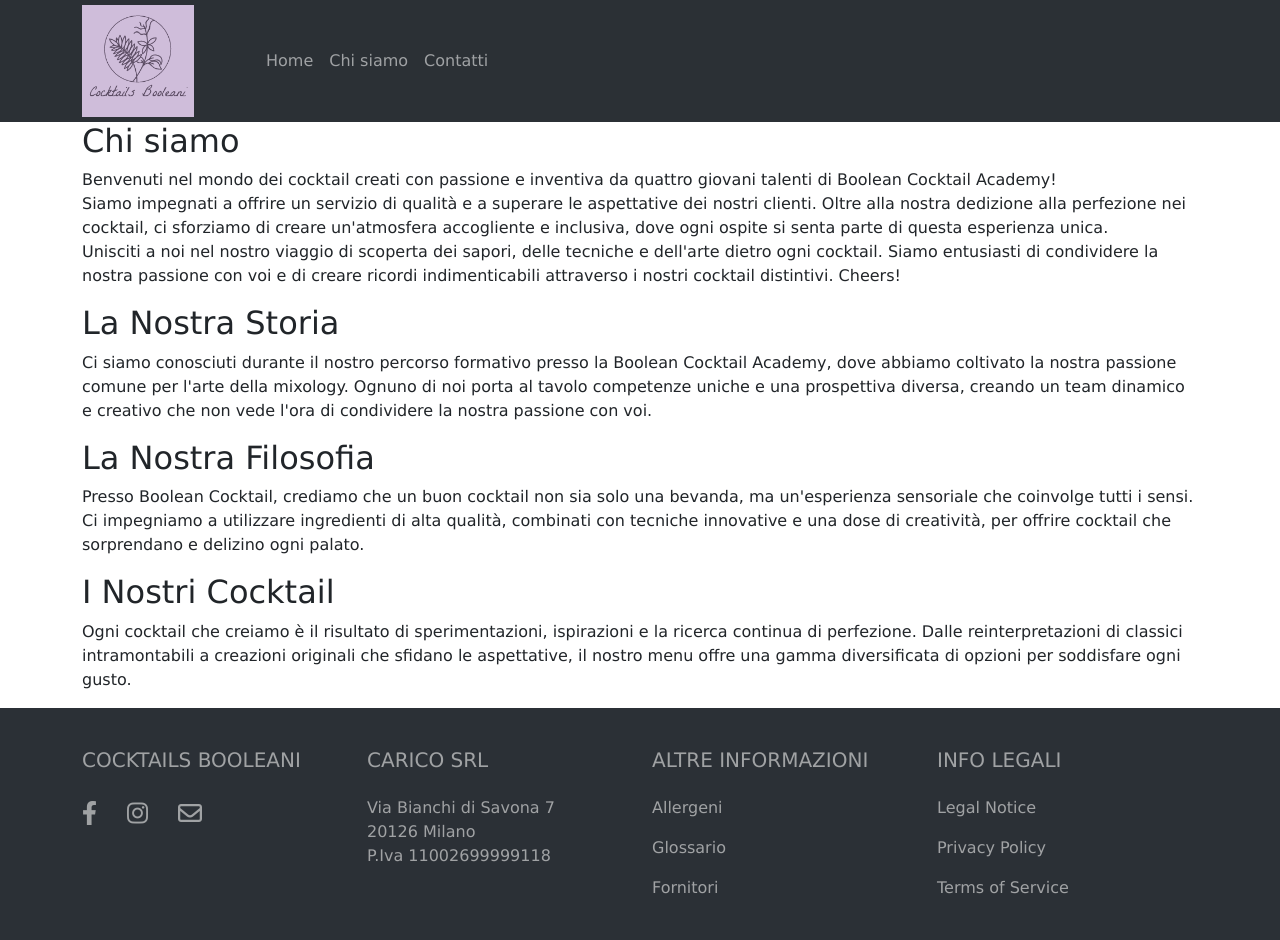
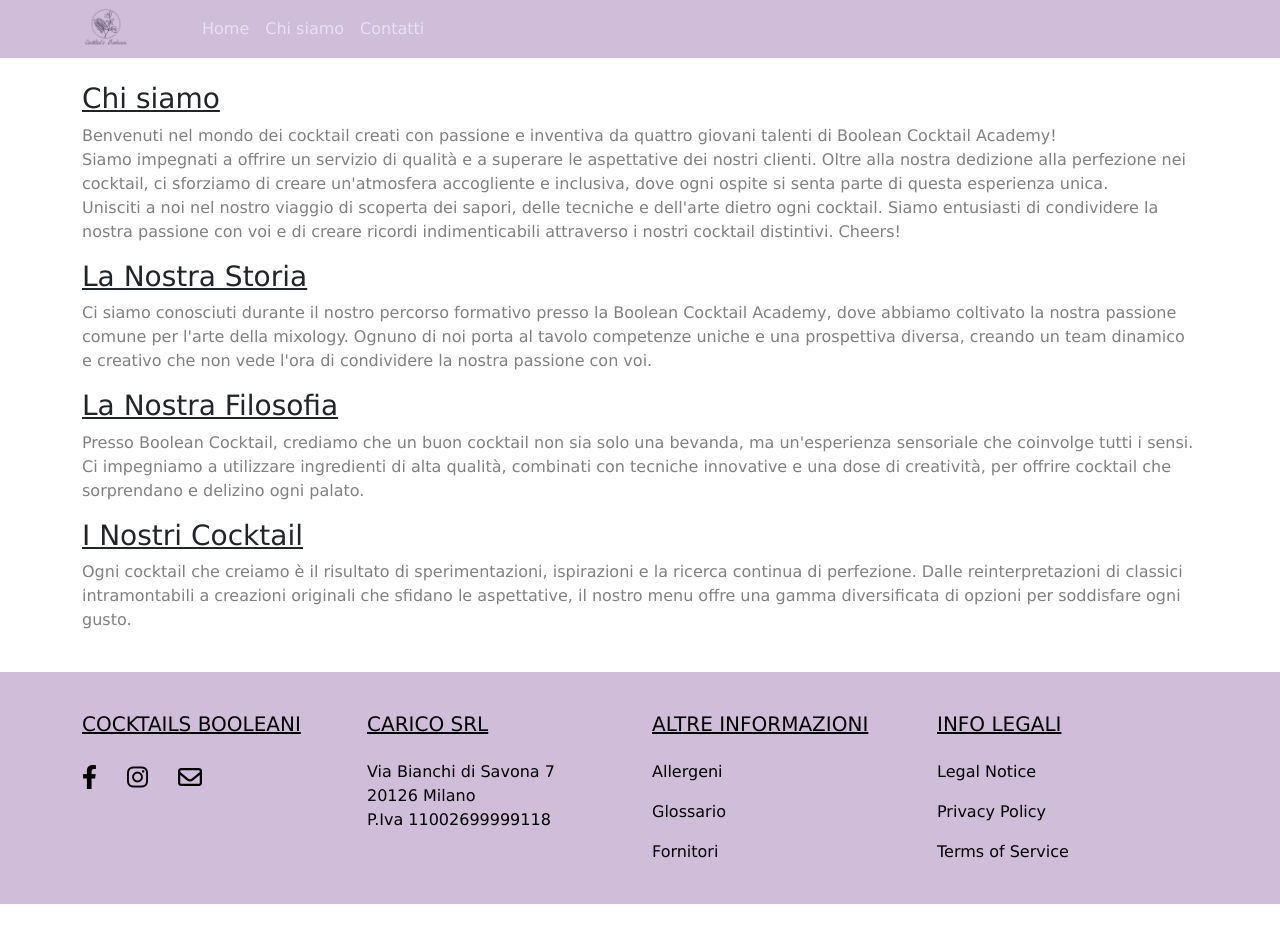
Before and after one commit to Amin23ElKassimi/laravel-boolean-frontoffice, a Vue app: page /chisiamo in a window 1280 px wide. After the commit the page ends 904 px from the top, so only its background shows below. Built offline with nearby package versions, Linux system fonts and the light colour scheme.

Commit message:
cambio background color footer e header

```diff
--- a/src/components/AppFooter.vue
+++ b/src/components/AppFooter.vue
@@ -98,11 +98,11 @@ export default {
 </script>
 <style>
     footer {
-        background-color:#2B3036;
+        background-color:#CFBDDA;
     }
 
     i {
-        color: #A0A2A4;
+        color: black;
     }
 
     div span i {
@@ -116,6 +116,6 @@ export default {
     }
 
     .text-color-footer {
-        color: #A0A2A4;
+        color: black;
     }
 </style>
--- a/src/components/AppHeader.vue
+++ b/src/components/AppHeader.vue
@@ -1,6 +1,6 @@
 <template lang="">
-     <header>
-        <nav class="navbar navbar-expand-lg bg-body-tertiary p-0" data-bs-theme="dark">
+    <header>
+        <nav class="navbar navbar-expand-lg p-0" data-bs-theme="dark">
             <div class="container">
                 <a class="navbar-brand pe-5" href="#">
                     <img class="logo" src="../../public/logo.png" alt="logo cocktails booleani">
@@ -19,7 +19,6 @@
                 </div>
             </div>
         </nav>
-
     </header>
 </template>
 
@@ -48,8 +47,9 @@ export default {
 
 <style lang="scss">
 header {
+    background-color: #CFBDDA;
     img.logo{
-        width: 7rem;
+        width: 3rem;
     }
 }
 </style>
--- a/src/pages/ChiSiamo.vue
+++ b/src/pages/ChiSiamo.vue
@@ -1,14 +1,14 @@
 <template >
-    <div class="container">
-        <h2>Chi siamo</h2>
+    <div class="container pt-4 pb-4">
+        <h3>Chi siamo</h3>
         <p>Benvenuti nel mondo dei cocktail creati con passione e inventiva da quattro giovani talenti di Boolean Cocktail Academy! <br>
             Siamo impegnati a offrire un servizio di qualità e a superare le aspettative dei nostri clienti. Oltre alla nostra dedizione alla perfezione nei cocktail, ci sforziamo di creare un'atmosfera accogliente e inclusiva, dove ogni ospite si senta parte di questa esperienza unica. <br>
             Unisciti a noi nel nostro viaggio di scoperta dei sapori, delle tecniche e dell'arte dietro ogni cocktail. Siamo entusiasti di condividere la nostra passione con voi e di creare ricordi indimenticabili attraverso i nostri cocktail distintivi. Cheers! </p>
-        <h2>La Nostra Storia</h2>
+        <h3>La Nostra Storia</h3>
         <p>Ci siamo conosciuti durante il nostro percorso formativo presso la Boolean Cocktail Academy, dove abbiamo coltivato la nostra passione comune per l'arte della mixology. Ognuno di noi porta al tavolo competenze uniche e una prospettiva diversa, creando un team dinamico e creativo che non vede l'ora di condividere la nostra passione con voi.</p>
-        <h2>La Nostra Filosofia</h2>
+        <h3>La Nostra Filosofia</h3>
         <p>Presso Boolean Cocktail, crediamo che un buon cocktail non sia solo una bevanda, ma un'esperienza sensoriale che coinvolge tutti i sensi. Ci impegniamo a utilizzare ingredienti di alta qualità, combinati con tecniche innovative e una dose di creatività, per offrire cocktail che sorprendano e delizino ogni palato.</p>
-        <h2>I Nostri Cocktail</h2>
+        <h3>I Nostri Cocktail</h3>
         <p>Ogni cocktail che creiamo è il risultato di sperimentazioni, ispirazioni e la ricerca continua di perfezione. Dalle reinterpretazioni di classici intramontabili a creazioni originali che sfidano le aspettative, il nostro menu offre una gamma diversificata di opzioni per soddisfare ogni gusto.</p>
     </div>
 </template>
@@ -18,5 +18,10 @@
 
 
 <style lang="scss">
-
+h3{
+    text-decoration: underline;
+}
+p{
+    color: grey;
+}
 </style>
```
